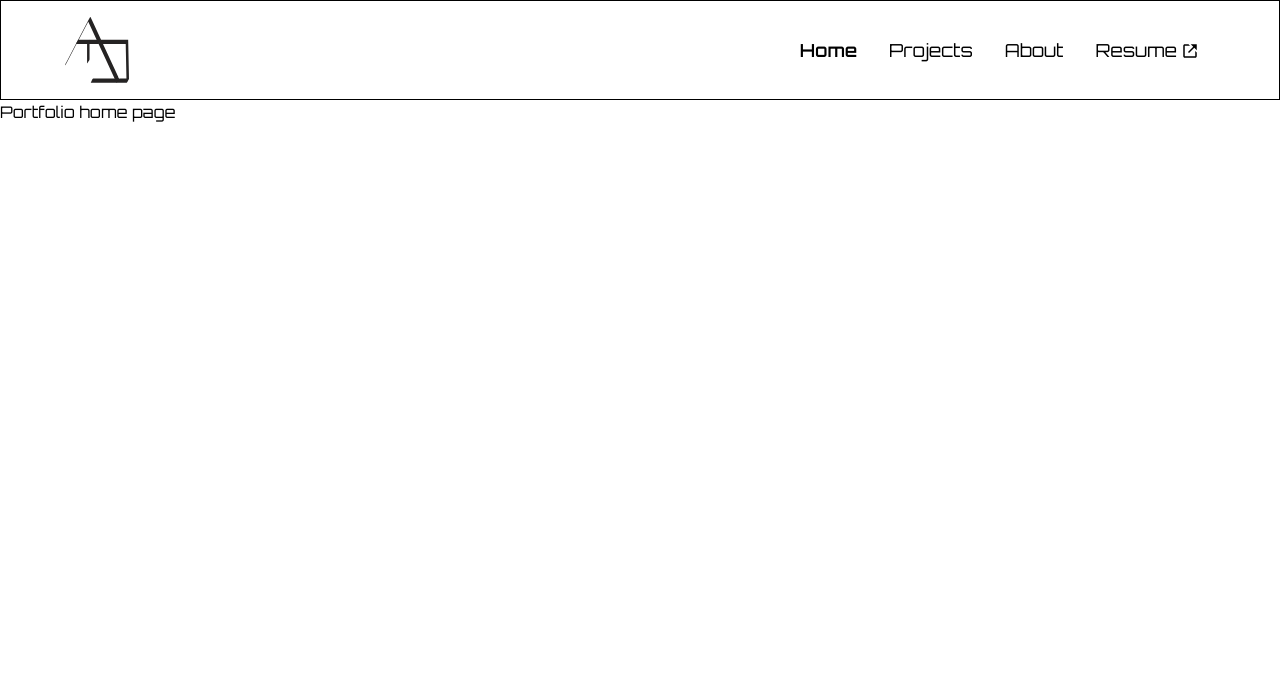
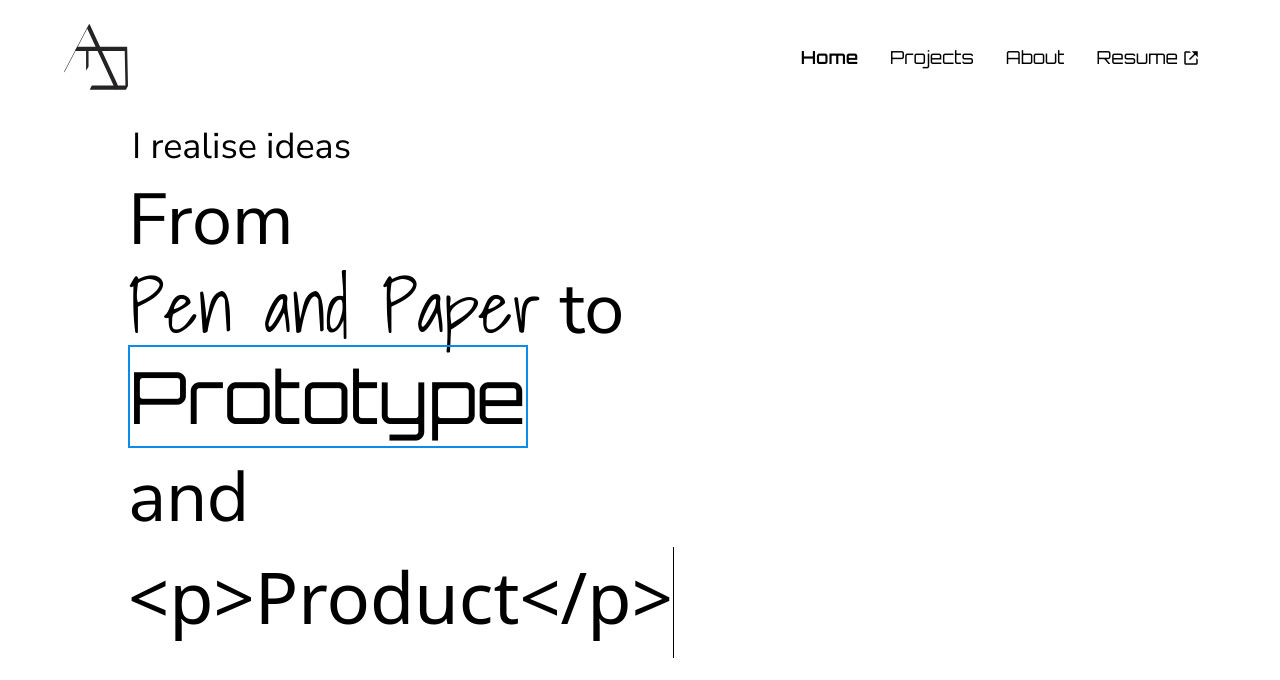
Before and after one commit to supraditya/portfoliov2, a Next.js app: page / in a window 1280 px wide. Shown: the top 680 px of the page. Built offline with nearby package versions, Linux system fonts and the light colour scheme.

Commit message:
fonts added, home caption started

```diff
--- a/components/Navbar.js
+++ b/components/Navbar.js
@@ -24,7 +24,7 @@ export default function Navbar() {
   }, []);
 
   return (
-    <nav className="z-50 bg-white border border-black py-4 px-16 flex justify-between">
+    <nav className="sticky top-0 z-50 py-6 px-16 flex justify-between font-primary">
       <Link href="/">
         <Image
           src={navLogo}
--- a/pages/_document.js
+++ b/pages/_document.js
@@ -11,7 +11,7 @@ export default function Document() {
           crossOrigin="true"
         />
         <link
-          href="https://fonts.googleapis.com/css2?family=Orbitron:wght@400;600;800&display=swap"
+          href="https://fonts.googleapis.com/css2?family=Inconsolata&family=Nunito+Sans&family=Orbitron:wght@400;600;800&family=Shadows+Into+Light&display=swap"
           rel="stylesheet"
         />
       </Head>
--- a/pages/index.js
+++ b/pages/index.js
@@ -1,5 +1,5 @@
-import Head from 'next/head'
-import Navbar from '../components/Navbar'
+import Head from "next/head";
+import Navbar from "../components/Navbar";
 
 export default function Home() {
   return (
@@ -11,9 +11,25 @@ export default function Home() {
         <link rel="icon" href="/logo.svg" />
       </Head>
       <main>
-        <Navbar/>
-        <p>Portfolio home page</p>
+        <Navbar />
+        <div className="px-32 h-[83.5vh] flex flex-col pt-2 items-start">
+          <p className="font-secondary text-4xl leading-snug ml-1">
+            I realise ideas
+          </p>
+          <p className="font-secondary text-7xl leading-snug">From</p>
+          <div className="leading-snug">
+            <span className="font-writing text-7xl">Pen and Paper</span>
+            <span className="font-secondary text-7xl">&nbsp;to</span>
+          </div>
+          <p className="font-primary text-7xl leading-snug border-2 border-figmaBlue">
+            Prototype
+          </p>
+          <p className="font-secondary text-7xl leading-snug">and</p>
+          <p className="font-coding text-7xl leading-snug pb-3 blink">
+            &lt;p&gt;Product&lt;/p&gt;
+          </p>
+        </div>
       </main>
     </>
-  )
+  );
 }
--- a/styles/globals.css
+++ b/styles/globals.css
@@ -2,9 +2,15 @@
 @tailwind components;
 @tailwind utilities;
 
-@import url('https://fonts.googleapis.com/css2?family=Orbitron:wght@400;600;800&display=swap');
+@import url('https://fonts.googleapis.com/css2?family=Inconsolata&family=Nunito+Sans&family=Orbitron:wght@400;600;800&family=Shadows+Into+Light&display=swap');
 
-body
+@keyframes cursor-blink {
+  0%{
+    border-right: 2px;
+  }
+
+}
+.blink
 {
-  font-family: 'Orbitron', sans-serif;
+  animation: cursor-blink 1.5s steps(2) infinite;
 }
--- a/tailwind.config.js
+++ b/tailwind.config.js
@@ -5,6 +5,15 @@ module.exports = {
     "./components/**/*.{js,ts,jsx,tsx}",
   ],
   theme: {
+    colors:{
+      figmaBlue: '#0C8CE9',
+    },
+    fontFamily:{
+      primary: ["Orbitron", "sans-serif"],
+      secondary: ["Nunito Sans", "sans-serif"],
+      writing: ["Shadows Into Light", "cursive"],
+      code: ["Inconsolata", "monospace"],
+    },
     extend: {},
   },
   plugins: [],
```
